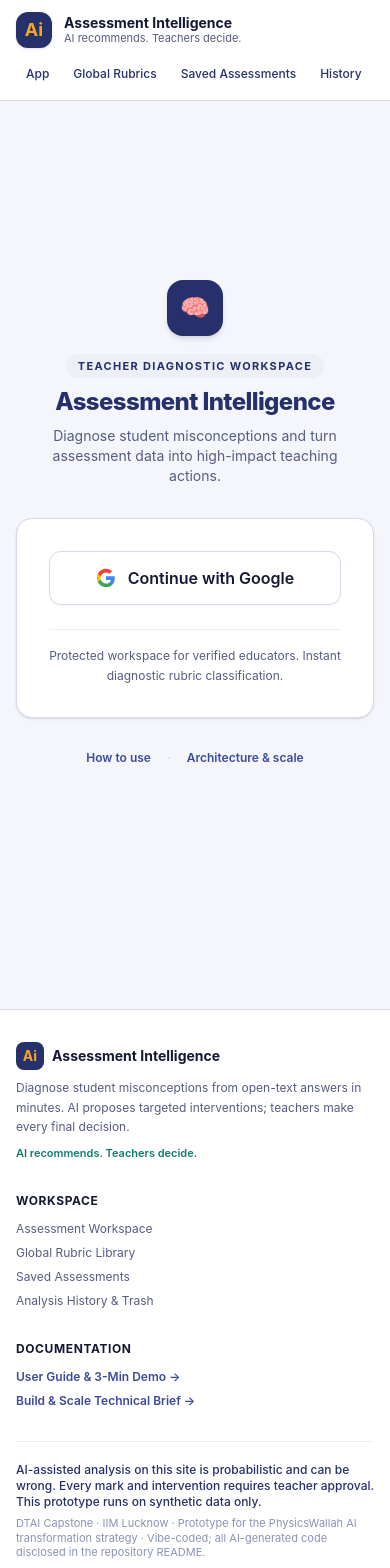
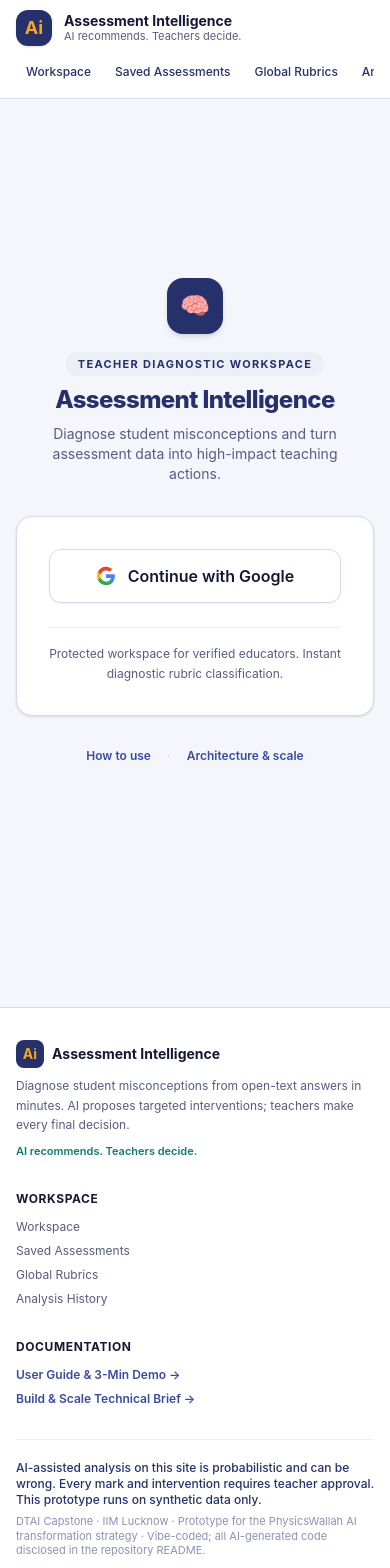
Before and after one commit to lateshb/Assessment-Intelligence, a Next.js app: page /login in a window 390 px wide. Shown: the top 1568 px of the page. Built offline with nearby package versions, Linux system fonts and the light colour scheme; no server answers.

Commit message:
fix(ui): polish mobile navigation header and standardize nav labels

```diff
--- a/src/app/globals.css
+++ b/src/app/globals.css
@@ -30,3 +30,11 @@ body {
   -webkit-font-smoothing: antialiased;
   text-rendering: optimizeLegibility;
 }
+
+@utility no-scrollbar {
+  -ms-overflow-style: none;
+  scrollbar-width: none;
+  &::-webkit-scrollbar {
+    display: none;
+  }
+}
--- a/src/app/layout.tsx
+++ b/src/app/layout.tsx
@@ -19,7 +19,8 @@ export default function RootLayout({
     <html lang="en">
       <body className="flex min-h-screen flex-col bg-[#F4F6FC] text-[#1D2140] antialiased">
         <header className="sticky top-0 z-40 border-b border-[#D5DAEC] bg-white/95 backdrop-blur">
-          <div className="mx-auto flex max-w-6xl flex-wrap items-center justify-between gap-3 px-4 py-3 sm:flex-nowrap">
+          <div className="mx-auto flex max-w-6xl flex-col sm:flex-row items-stretch sm:items-center justify-between gap-2.5 sm:gap-3 px-4 py-2.5 sm:py-3">
+            <div className="flex items-center justify-between gap-3">
               <Link href="/" className="flex items-center gap-3 shrink-0">
                 <span className="flex h-9 w-9 items-center justify-center rounded-xl bg-[#26306A] text-lg font-bold text-[#F5A623] shadow-sm">
                   Ai
@@ -33,14 +34,24 @@ export default function RootLayout({
                   </span>
                 </span>
               </Link>
+              <div className="sm:hidden shrink-0">
+                <UserMenu />
+              </div>
+            </div>
 
-            <div className="flex items-center gap-1 overflow-x-auto text-xs sm:text-sm font-medium">
-              <nav className="flex items-center gap-1">
+            <div className="flex items-center justify-between sm:justify-end gap-1 overflow-x-auto no-scrollbar py-0.5 text-xs sm:text-sm font-medium">
+              <nav className="flex items-center gap-1 shrink-0">
                 <Link
                   href="/"
-                  className="rounded-lg px-2.5 py-1.5 text-[#26306A] hover:bg-[#E9ECF9] transition-colors"
+                  className="rounded-lg px-2.5 py-1.5 text-[#26306A] hover:bg-[#E9ECF9] transition-colors whitespace-nowrap"
                 >
-                  App
+                  Workspace
+                </Link>
+                <Link
+                  href="/saved-assessments"
+                  className="rounded-lg px-2.5 py-1.5 text-[#26306A] hover:bg-[#E9ECF9] transition-colors whitespace-nowrap"
+                >
+                  Saved Assessments
                 </Link>
                 <Link
                   href="/rubric-library"
@@ -49,19 +60,13 @@ export default function RootLayout({
                   Global Rubrics
                 </Link>
                 <Link
-                  href="/saved-assessments"
+                  href="/history"
                   className="rounded-lg px-2.5 py-1.5 text-[#26306A] hover:bg-[#E9ECF9] transition-colors whitespace-nowrap"
                 >
-                  Saved Assessments
-                </Link>
-                <Link
-                  href="/history"
-                  className="rounded-lg px-2.5 py-1.5 text-[#26306A] hover:bg-[#E9ECF9] transition-colors"
-                >
-                  History
+                  Analysis History
                 </Link>
               </nav>
-              <div className="ml-1 shrink-0">
+              <div className="hidden sm:block ml-2 shrink-0">
                 <UserMenu />
               </div>
             </div>
@@ -108,12 +113,7 @@ export default function RootLayout({
                 <ul className="mt-3 space-y-2 text-xs">
                   <li>
                     <Link href="/" className="text-[#565C82] hover:text-[#26306A] hover:underline">
-                      Assessment Workspace
-                    </Link>
-                  </li>
-                  <li>
-                    <Link href="/rubric-library" className="text-[#565C82] hover:text-[#26306A] hover:underline">
-                      Global Rubric Library
+                      Workspace
                     </Link>
                   </li>
                   <li>
@@ -122,8 +122,13 @@ export default function RootLayout({
                     </Link>
                   </li>
                   <li>
+                    <Link href="/rubric-library" className="text-[#565C82] hover:text-[#26306A] hover:underline">
+                      Global Rubrics
+                    </Link>
+                  </li>
+                  <li>
                     <Link href="/history" className="text-[#565C82] hover:text-[#26306A] hover:underline">
-                      Analysis History &amp; Trash
+                      Analysis History
                     </Link>
                   </li>
                 </ul>
```
Lines whose indentation alone changed are shown as unchanged.
